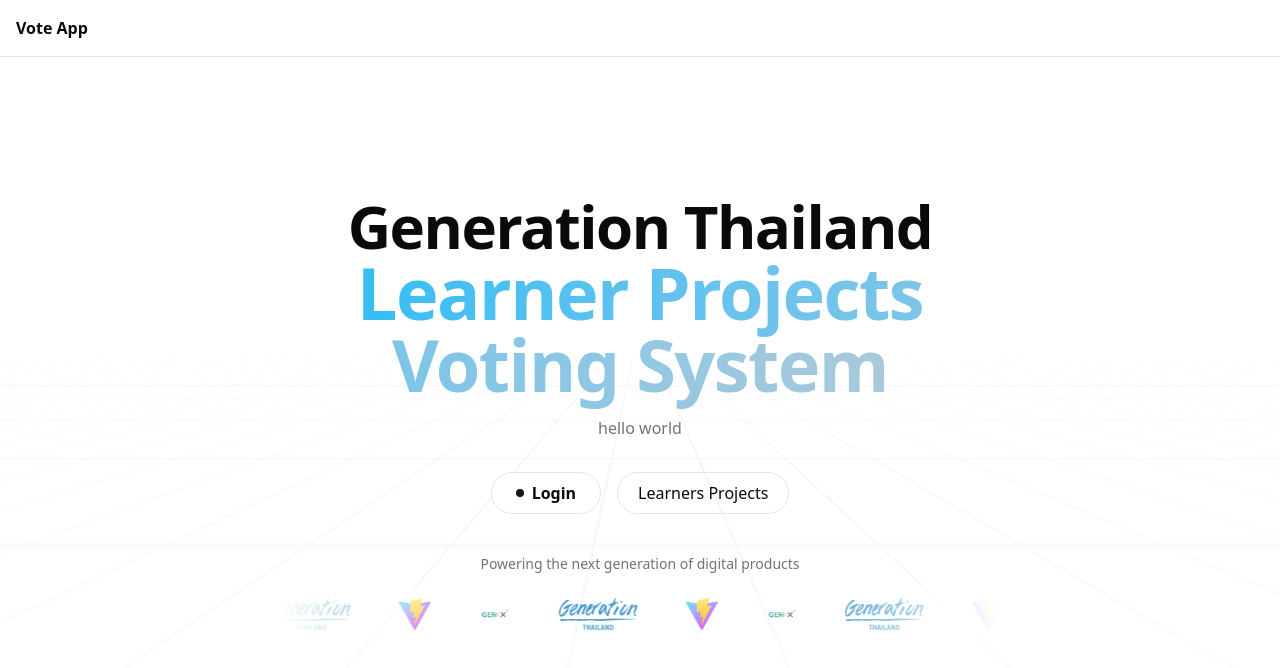
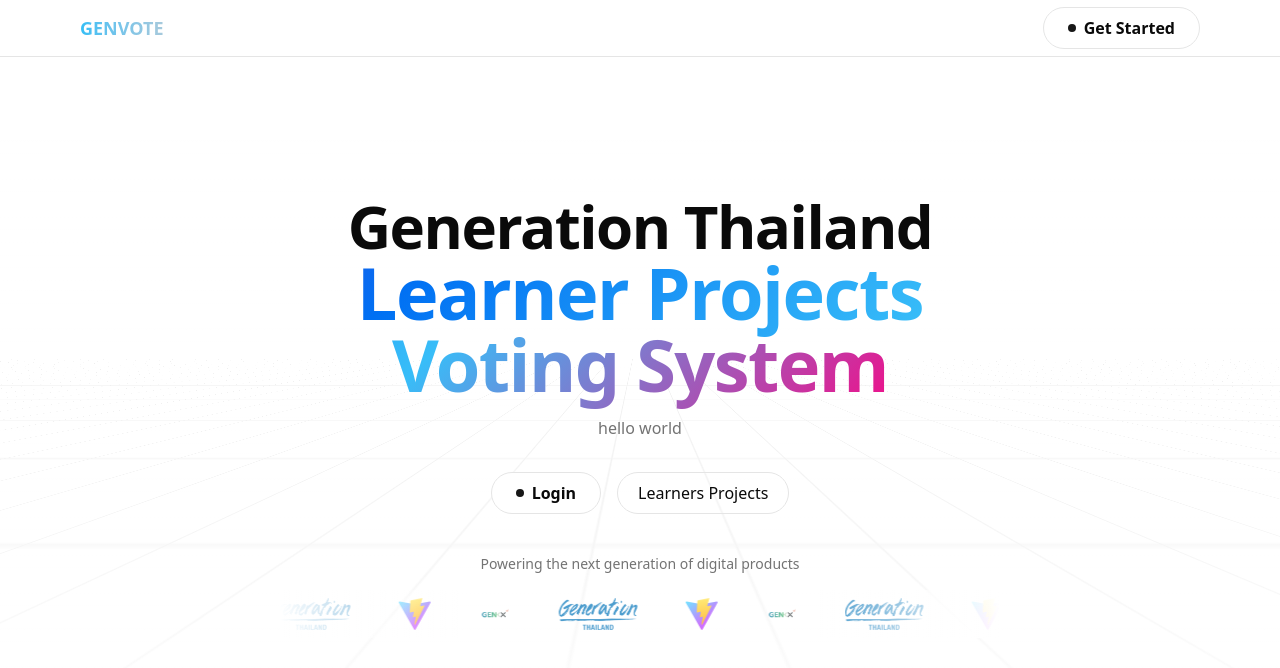
Before and after one commit to KantaKan/react-voting-app, a React (Vite) app: page / in a window 1280 px wide. Shown: the top 668 px of the page. Built offline with nearby package versions, Linux system fonts and the light colour scheme; no server answers.

Commit message:
updated navbar

```diff
--- a/src/App.jsx
+++ b/src/App.jsx
@@ -6,6 +6,7 @@
 import ProtectedRoute from "@/components/ProtectedRoute.jsx";
 import Home from "@/pages/Home.jsx";
 import Landing from "@/pages/Landing.jsx";
+import Navbar from "@/components/Navbar.jsx";
 
 function App() {
   const { init } = useAuthStore();
@@ -20,10 +21,7 @@
 
   return (
     <div className="min-h-dvh">
-      <header className="border-b p-4 flex items-center justify-between">
-        <div className="font-semibold">Vote App</div>
-        <UserMenu />
-      </header>
+      <Navbar />
       <main>
         <Routes>
           <Route index element={<Landing />} />
--- /dev/null
+++ b/src/components/Navbar.jsx
@@ -0,0 +1,44 @@
+import { Link, NavLink } from "react-router-dom";
+import { useAuthStore } from "@/store/auth";
+import UserMenu from "@/components/UserMenu.jsx";
+import { AnimatedGradientText } from "@/components/magicui/AnimatedGradientText";
+import { InteractiveHoverButton } from "@/components/magicui/InteractiveHoverButton";
+
+export default function Navbar() {
+  const { user } = useAuthStore();
+
+  const linkClass = ({ isActive }) => `px-3 py-2 text-sm rounded-md transition-colors ${isActive ? "text-foreground" : "text-muted-foreground hover:text-foreground"}`;
+
+  return (
+    <div className="sticky top-0 z-40 w-full border-b bg-background/70 backdrop-blur-xl">
+      <div className="mx-auto flex h-14 max-w-6xl items-center justify-between px-4">
+        <Link to="/" className="flex items-center gap-2">
+          <span className="text-lg font-semibold">
+            <AnimatedGradientText className="font-extrabold">GENVOTE</AnimatedGradientText>
+          </span>
+        </Link>
+
+        {user && (
+          <nav className="hidden items-center gap-1 sm:flex">
+            <NavLink to="/" className={linkClass} end>
+              Home
+            </NavLink>
+            <NavLink to="/app" className={linkClass}>
+              Dashboard
+            </NavLink>
+          </nav>
+        )}
+
+        <div className="flex items-center gap-3">
+          {user ? (
+            <UserMenu />
+          ) : (
+            <Link to="/login">
+              <InteractiveHoverButton>Get Started</InteractiveHoverButton>
+            </Link>
+          )}
+        </div>
+      </div>
+    </div>
+  );
+}
--- a/src/components/UserMenu.jsx
+++ b/src/components/UserMenu.jsx
@@ -1,16 +1,24 @@
 import { useAuthStore } from "@/store/auth";
+import { InteractiveHoverButton } from "@/components/magicui/InteractiveHoverButton";
+import { useNavigate } from "react-router-dom";
 
 export default function UserMenu() {
   const { user, logout } = useAuthStore();
+  const navigate = useNavigate();
   if (!user) return null;
   return (
     <div className="flex items-center gap-3">
-      <div className="text-sm">
-        Signed in as <span className="font-medium">{user.username}</span>
+      <div className="text-sm text-muted-foreground">
+        Signed in as <span className="font-medium text-foreground">{user.username}</span>
       </div>
-      <button className="border rounded px-3 py-1" onClick={logout}>
+      <InteractiveHoverButton
+        onClick={async () => {
+          await logout();
+          navigate("/", { replace: true });
+        }}
+      >
         Logout
-      </button>
+      </InteractiveHoverButton>
     </div>
   );
 }
--- /dev/null
+++ b/src/components/magicui/aurora-text.tsx
@@ -0,0 +1,43 @@
+"use client";
+
+import React, { memo } from "react";
+
+interface AuroraTextProps {
+  children: React.ReactNode;
+  className?: string;
+  colors?: string[];
+  speed?: number;
+}
+
+export const AuroraText = memo(
+  ({
+    children,
+    className = "",
+    colors = ["#FF0080", "#7928CA", "#0070F3", "#38bdf8"],
+    speed = 1,
+  }: AuroraTextProps) => {
+    const gradientStyle = {
+      backgroundImage: `linear-gradient(135deg, ${colors.join(", ")}, ${
+        colors[0]
+      })`,
+      WebkitBackgroundClip: "text",
+      WebkitTextFillColor: "transparent",
+      animationDuration: `${10 / speed}s`,
+    };
+
+    return (
+      <span className={`relative inline-block ${className}`}>
+        <span className="sr-only">{children}</span>
+        <span
+          className="relative animate-aurora bg-[length:200%_auto] bg-clip-text text-transparent"
+          style={gradientStyle}
+          aria-hidden="true"
+        >
+          {children}
+        </span>
+      </span>
+    );
+  },
+);
+
+AuroraText.displayName = "AuroraText";
--- /dev/null
+++ b/src/components/magicui/ripple-button.tsx
@@ -0,0 +1,91 @@
+"use client";
+
+import { cn } from "@/lib/utils";
+import React, { MouseEvent, useEffect, useState } from "react";
+
+interface RippleButtonProps
+  extends React.ButtonHTMLAttributes<HTMLButtonElement> {
+  rippleColor?: string;
+  duration?: string;
+}
+
+export const RippleButton = React.forwardRef<
+  HTMLButtonElement,
+  RippleButtonProps
+>(
+  (
+    {
+      className,
+      children,
+      rippleColor = "#ffffff",
+      duration = "600ms",
+      onClick,
+      ...props
+    },
+    ref,
+  ) => {
+    const [buttonRipples, setButtonRipples] = useState<
+      Array<{ x: number; y: number; size: number; key: number }>
+    >([]);
+
+    const handleClick = (event: MouseEvent<HTMLButtonElement>) => {
+      createRipple(event);
+      onClick?.(event);
+    };
+
+    const createRipple = (event: MouseEvent<HTMLButtonElement>) => {
+      const button = event.currentTarget;
+      const rect = button.getBoundingClientRect();
+      const size = Math.max(rect.width, rect.height);
+      const x = event.clientX - rect.left - size / 2;
+      const y = event.clientY - rect.top - size / 2;
+
+      const newRipple = { x, y, size, key: Date.now() };
+      setButtonRipples((prevRipples) => [...prevRipples, newRipple]);
+    };
+
+    useEffect(() => {
+      if (buttonRipples.length > 0) {
+        const lastRipple = buttonRipples[buttonRipples.length - 1];
+        const timeout = setTimeout(() => {
+          setButtonRipples((prevRipples) =>
+            prevRipples.filter((ripple) => ripple.key !== lastRipple.key),
+          );
+        }, parseInt(duration));
+        return () => clearTimeout(timeout);
+      }
+    }, [buttonRipples, duration]);
+
+    return (
+      <button
+        className={cn(
+          "relative flex cursor-pointer items-center justify-center overflow-hidden rounded-lg border-2 bg-background px-4 py-2 text-center text-primary",
+          className,
+        )}
+        onClick={handleClick}
+        ref={ref}
+        {...props}
+      >
+        <div className="relative z-10">{children}</div>
+        <span className="pointer-events-none absolute inset-0">
+          {buttonRipples.map((ripple) => (
+            <span
+              className="absolute animate-rippling rounded-full bg-background opacity-30"
+              key={ripple.key}
+              style={{
+                width: `${ripple.size}px`,
+                height: `${ripple.size}px`,
+                top: `${ripple.y}px`,
+                left: `${ripple.x}px`,
+                backgroundColor: rippleColor,
+                transform: `scale(0)`,
+              }}
+            />
+          ))}
+        </span>
+      </button>
+    );
+  },
+);
+
+RippleButton.displayName = "RippleButton";
--- a/src/index.css
+++ b/src/index.css
@@ -39,7 +39,37 @@
   --color-sidebar-accent-foreground: var(--sidebar-accent-foreground);
   --color-sidebar-border: var(--sidebar-border);
   --color-sidebar-ring: var(--sidebar-ring);
-}
+  --animate-aurora: aurora 8s ease-in-out infinite alternate;
+  @keyframes aurora {
+  0% {
+    background-position: 0% 50%;
+    transform: rotate(-5deg) scale(0.9);
+    }
+  25% {
+    background-position: 50% 100%;
+    transform: rotate(5deg) scale(1.1);
+    }
+  50% {
+    background-position: 100% 50%;
+    transform: rotate(-3deg) scale(0.95);
+    }
+  75% {
+    background-position: 50% 0%;
+    transform: rotate(3deg) scale(1.05);
+    }
+  100% {
+    background-position: 0% 50%;
+    transform: rotate(-5deg) scale(0.9);
+    }
+  }
+  --animate-rippling: rippling var(--duration) ease-out
+;
+  @keyframes rippling {
+  0% {
+    opacity: 1;}
+  100% {
+    transform: scale(2);
+    opacity: 0;}}}
 
 :root {
   --radius: 0.625rem;
--- a/src/pages/Landing.jsx
+++ b/src/pages/Landing.jsx
@@ -3,7 +3,7 @@
 import { AnimatedGradientText } from "@/components/magicui/AnimatedGradientText";
 import { InteractiveHoverButton } from "@/components/magicui/InteractiveHoverButton";
 import { Link } from "react-router-dom";
-
+import { AuroraText } from "@/components/magicui/aurora-text";
 const logos = [
   { name: "Generation Thailand", img: "/gen.png" },
   { name: "Vercel", img: "/vite.svg" },
@@ -19,7 +19,7 @@
         <h1 className="text-balance text-4xl font-extrabold tracking-tight sm:text-6xl">
           Generation Thailand
           <br />
-          <AnimatedGradientText className="text-5xl sm:text-7xl">Learner Projects Voting System</AnimatedGradientText>
+          <AuroraText className="text-5xl sm:text-7xl">Learner Projects Voting System</AuroraText>
         </h1>
         <p className="mt-4 text-muted-foreground">hello world</p>
 
```
